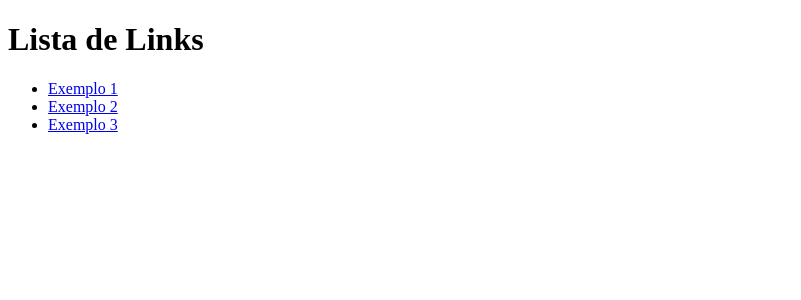
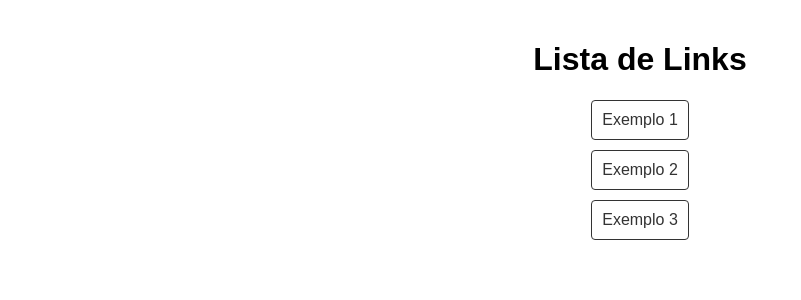
Before and after one commit to marcosbaccin/Aplicacao_Web_Docker, a Flask app: page /links in a window 1280 px wide. Shown: the top 300 px of the page, without its empty margins (0-801 px from the left). Run offline with Flask 2, Linux system fonts and the light colour scheme.

Commit message:
Update links.html
Adicionado tela e fontes padrões

```diff
--- a/templates/links.html
+++ b/templates/links.html
@@ -3,6 +3,41 @@
 <head>
     <meta charset="utf-8">
     <title>Links</title>
+    <style>
+        body {
+            font-family: Arial, sans-serif;
+            margin: 0;
+            padding: 20px;
+        }
+        h1 {
+        text-align: center;
+    }
+
+    ul {
+        list-style-type: none;
+        margin: 0;
+        padding: 0;
+        text-align: center;
+    }
+
+    li {
+        margin-bottom: 10px;
+    }
+
+    a {
+        display: inline-block;
+        text-decoration: none;
+        color: #333;
+        padding: 10px;
+        border: 1px solid #333;
+        border-radius: 4px;
+    }
+
+    a:hover {
+        background-color: #333;
+        color: #fff;
+    }
+</style>
 </head>
 <body>
     <h1>Lista de Links</h1>
```
